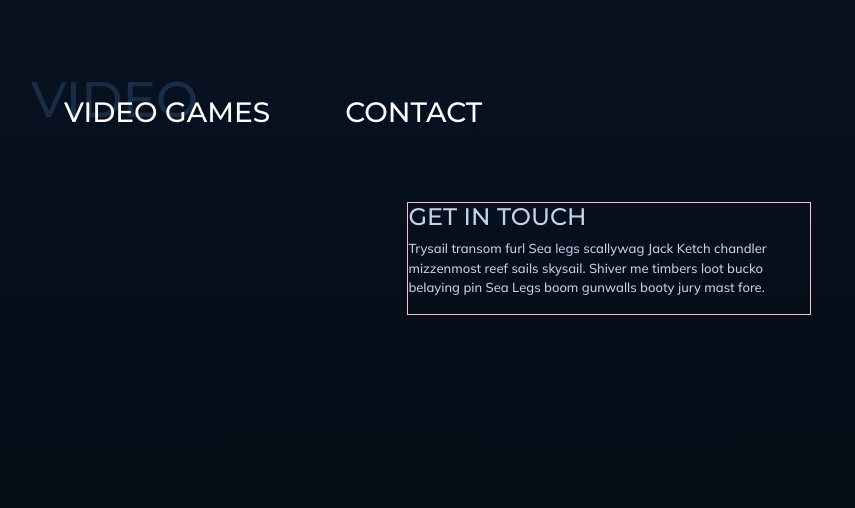
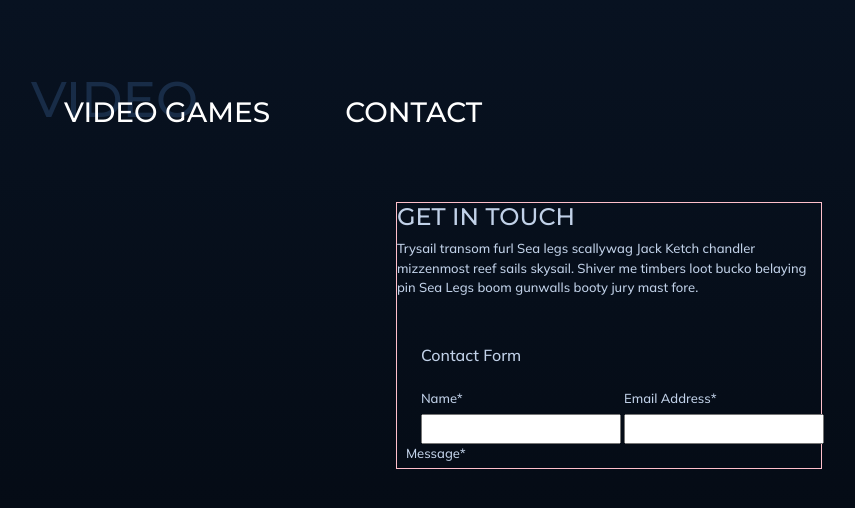
Before and after one commit to DJ620/ConnectNowTest, a React (Create React App) app: page /contact in a window 1280 px wide. Shown: the top 508 px of the page, without its empty margins (31-886 px from the left). Built offline with nearby package versions, Linux system fonts and the light colour scheme; the HTML template or start-up script is replaced by a standard one.

Commit message:
Continued creating the contact component

```diff
--- a/src/Pages/Contact.tsx
+++ b/src/Pages/Contact.tsx
@@ -2,9 +2,24 @@ import React from 'react';
 
 function Contact() {
     return (
-        <div style={{width: "35%", minWidth: "300px", border: "1px solid pink", margin: "0 auto"}}>
+        <div style={{width: "37%", minWidth: "300px", border: "1px solid pink", margin: "0 auto"}}>
             <h4 className="montserrat">GET IN TOUCH</h4>
-            <p style={{fontSize: "13px"}}>Trysail transom furl Sea legs scallywag Jack Ketch chandler mizzenmost reef sails skysail. Shiver me timbers loot bucko belaying pin Sea Legs boom gunwalls booty jury mast fore.</p>
+            <p style={{fontSize: "13px"}} className="mb-5">Trysail transom furl Sea legs scallywag Jack Ketch chandler mizzenmost reef sails skysail. Shiver me timbers loot bucko belaying pin Sea Legs boom gunwalls booty jury mast fore.</p>
+            <div className="px-4">
+                <h6>Contact Form</h6>
+                <div className="row mt-4">
+                    <div className="col-6">
+                        <p style={{fontSize: "13px", marginBottom: "5px"}}>Name*</p>
+                        <input type="text"/>
+                    </div>
+                    <div className="col-6">
+                        <p style={{fontSize: "13px", marginBottom: "5px"}}>Email Address*</p>
+                        <input type="text"/>
+                    </div>
+                    <p style={{fontSize: "13px", marginBottom: "5px"}}>Message*</p>
+
+                </div>
+            </div>
         </div>
     )
 }
```
